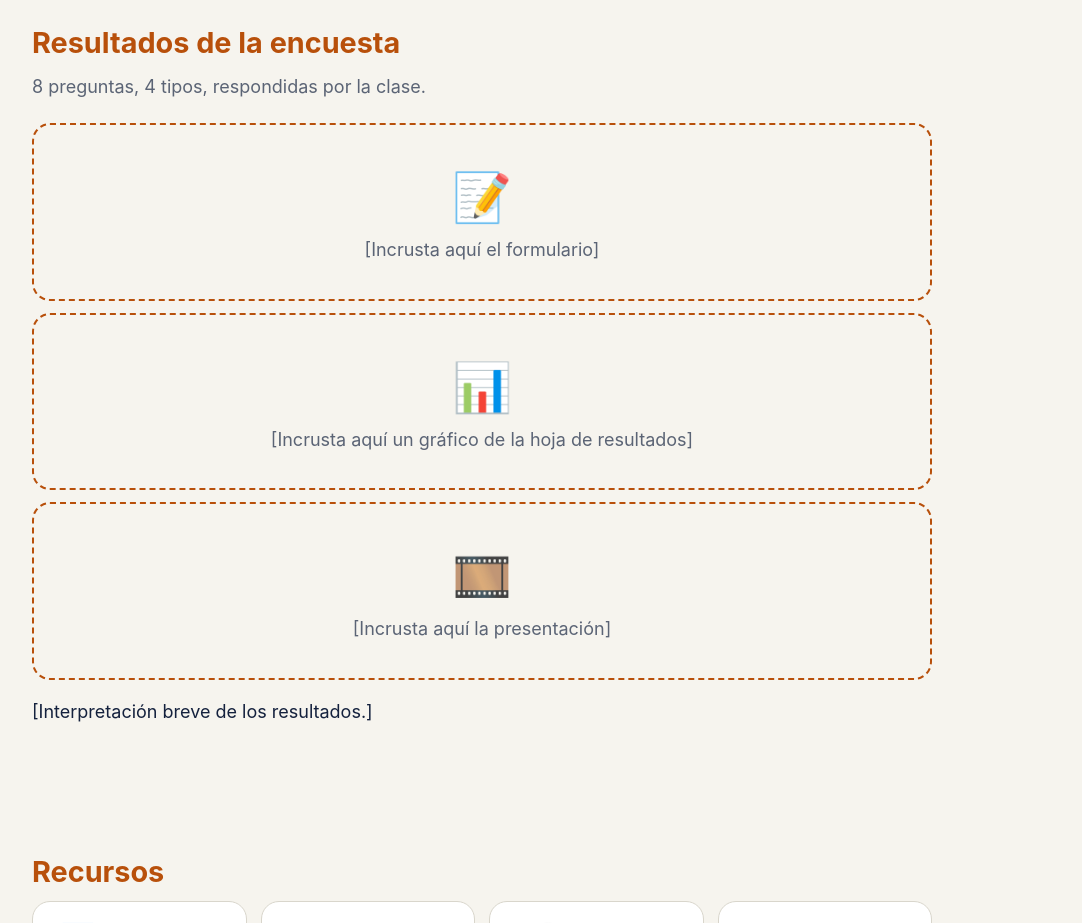
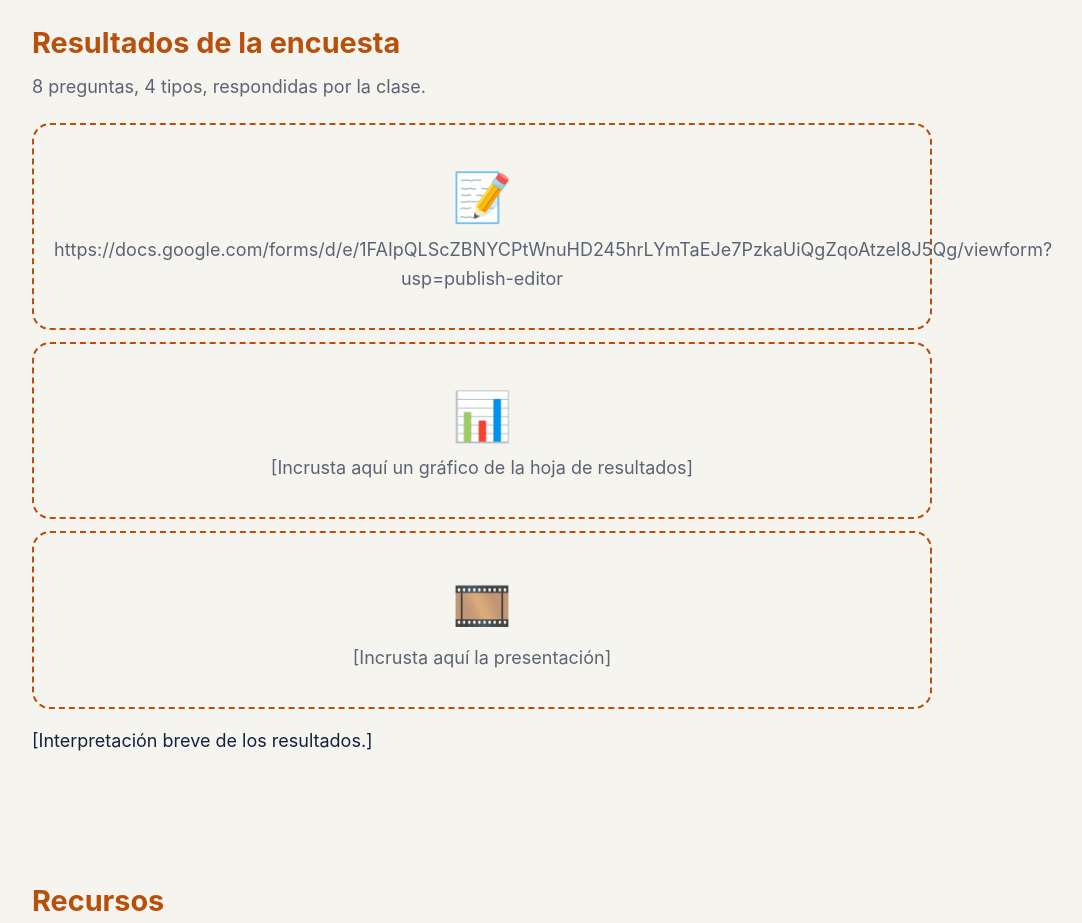
Before and after one commit to nmartin-elpuig/Web-aplicaciones-web, a plain HTML site: page index.html in a window 1280 px wide. Shown: the part 2520-3443 px from the top of the page, without its empty margins (158-1240 px from the left). Drawn offline with Linux system fonts and the light colour scheme.

Commit message:
Update index.html

```diff
--- a/index.html
+++ b/index.html
@@ -50,7 +50,7 @@ footer{text-align:center;color:var(--mu);padding:34px}
 <h3 style="margin-top:28px">Verificación en dos pasos</h3>
 <div class="o"><div style="background:#f0954a"><span>🧠</span>Algo que sabes</div><em>+</em><div style="background:#46c28a"><span>📱</span>Algo que tienes</div><em>+</em><div style="background:#8ab4f8"><span>🖐️</span>Algo que eres</div></div></section>
 <section id="resultados"><h2>Resultados de la encuesta</h2><p class="sub">8 preguntas, 4 tipos, respondidas por la clase.</p>
-<div class="ph"><div class="e">📝</div>[Incrusta aquí el formulario]</div>
+<div class="ph"><div class="e">📝</div>https://docs.google.com/forms/d/e/1FAIpQLScZBNYCPtWnuHD245hrLYmTaEJe7PzkaUiQgZqoAtzel8J5Qg/viewform?usp=publish-editor</div>
 <div class="ph"><div class="e">📊</div>[Incrusta aquí un gráfico de la hoja de resultados]</div>
 <div class="ph"><div class="e">🎞️</div>[Incrusta aquí la presentación]</div>
 <p>[Interpretación breve de los resultados.]</p></section>
```
